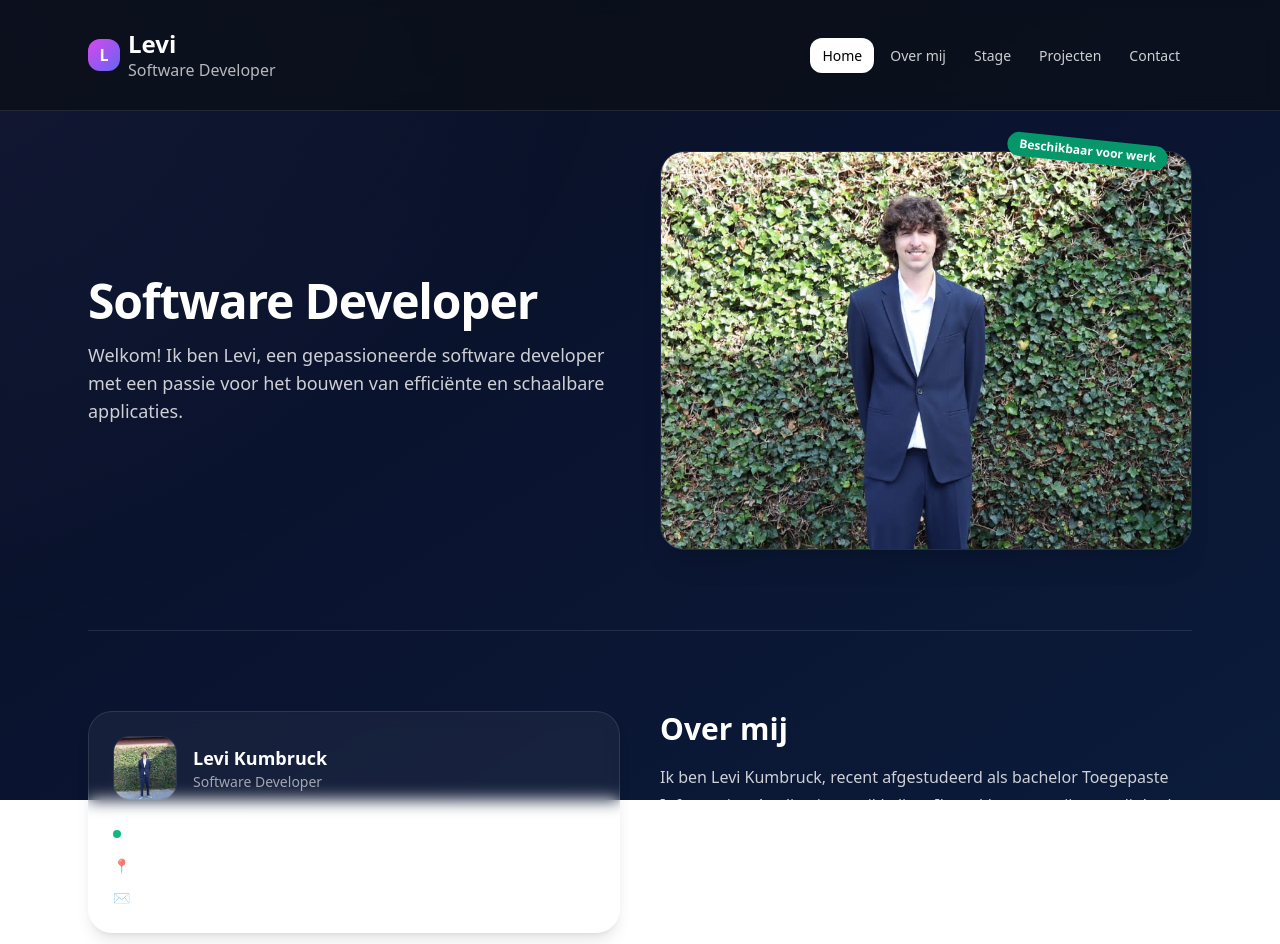
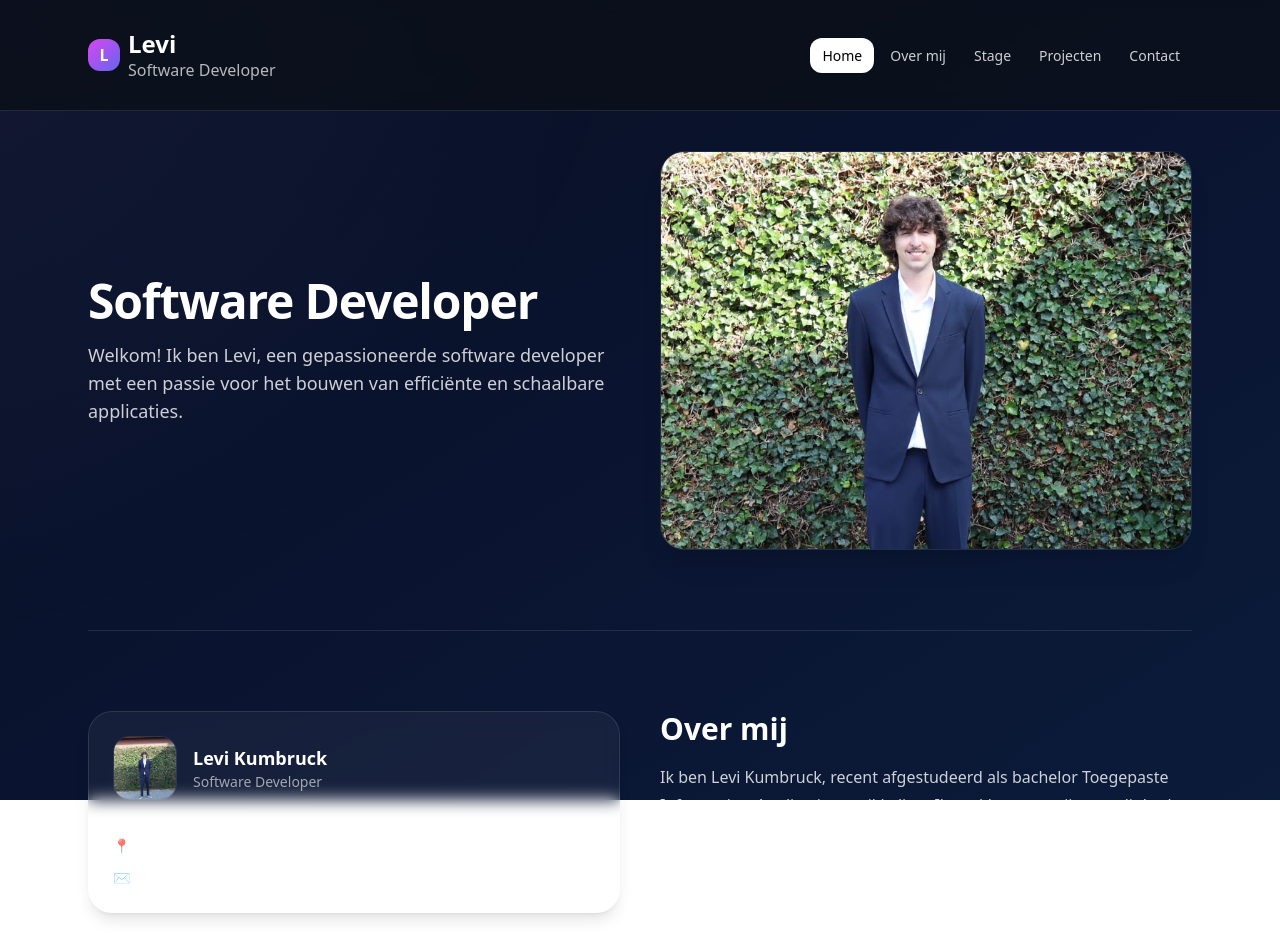
Before and after one commit to LeviKumbruck/LeviKumbruckPortfolio, a Vue app: page / in a window 1280 px wide. Shown: the top 944 px of the page. Built offline with nearby package versions, Linux system fonts and the light colour scheme.

Commit message:
made changes to keep everything up to date

```diff
--- a/src/components/Home/AboutPreview.vue
+++ b/src/components/Home/AboutPreview.vue
@@ -17,8 +17,6 @@
 
       <div class="mt-6 space-y-3 text-sm">
         <div class="flex items-center gap-3">
-          <span class="inline-block h-2 w-2 rounded-full bg-emerald-500"></span>
-          <span class="text-white/80">Beschikbaar voor werk</span>
         </div>
         <div class="flex items-center gap-3 text-white/70">
           <span>📍</span><span>België, Limburg</span>
--- a/src/components/Home/HomeIntro.vue
+++ b/src/components/Home/HomeIntro.vue
@@ -21,10 +21,6 @@
              transition-transform duration-700" />
       </div>
 
-      <span
-        class="absolute -top-3 right-6 rotate-6 select-none rounded-full bg-emerald-600 text-white text-xs font-semibold px-3 py-1 shadow">
-        {{ hero.status }}
-      </span>
     </div>
 
   </div>
--- a/src/data/work.js
+++ b/src/data/work.js
@@ -1,4 +1,10 @@
 export default [
+  {
+    title: 'Software Developer',
+    company: 'Born Digital',
+    period: 'December 2025 - Heden',
+    desc: 'Software developer gebruikmakende van React, Next.js, Storyblok, Webflow, ...'
+  },
   {
     title: 'Stage',
     company: 'iBeauty',
@@ -8,7 +14,7 @@ export default [
   {
     title: 'Studentenjob',
     company: 'Limelco',
-    period: '2022 - 2025',
+    period: 'Juli 2022 - Augustus 2025',
     desc: 'Taken uitvoeren zoals dozen stapelen, de machine bijvullen met flessen, ...'
   },
 ]
```
Also changed, not shown: 1 other file (tests, documents, lock files or other folders).
